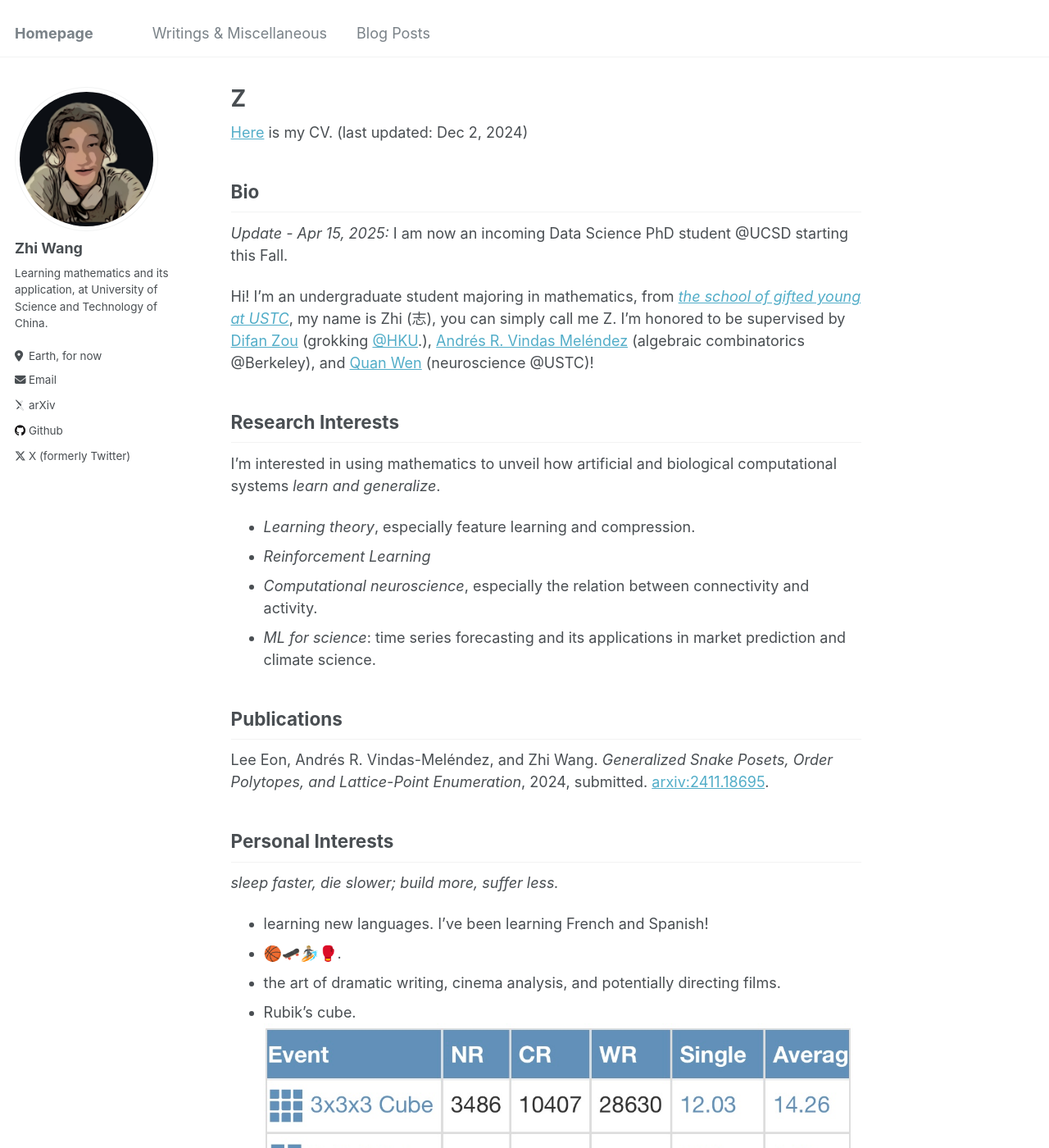
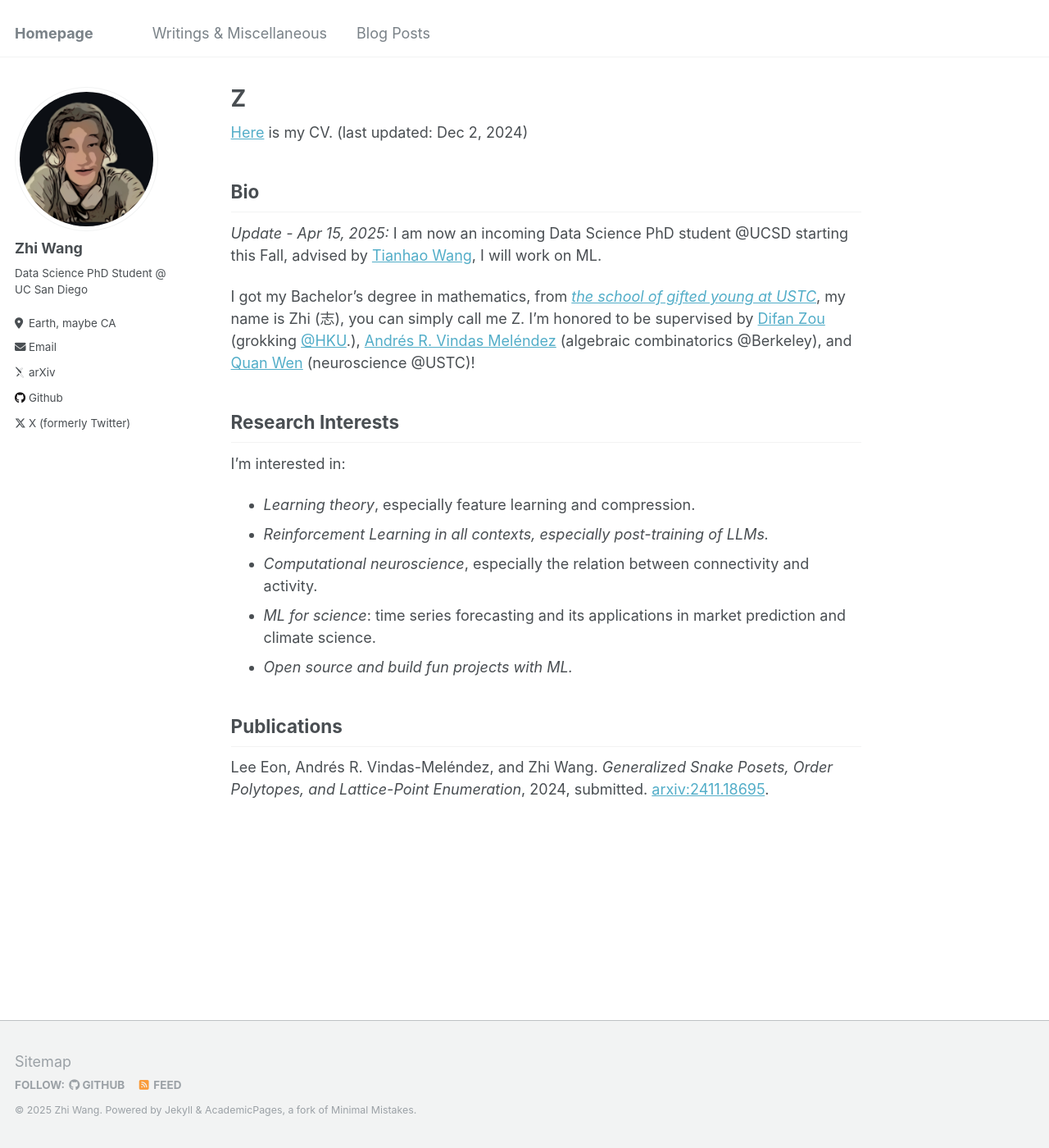
Before and after one commit to Zhi0467/Zhi0467.github.io, a Jekyll site: the page built from _pages/about.md, in a window 1280 px wide and 1400 px high. Shown: the whole window at 82% size. Built offline with Jekyll 4.4.1, drawn with Linux system fonts in a browser that asks for light colours; some web fonts are replaced.

Commit message:
rare update

```diff
--- a/_config.yml
+++ b/_config.yml
@@ -24,8 +24,8 @@ author:
   avatar           : "me.jpg"
   name             : "Zhi Wang"
   pronouns         : # example: "she/her"
-  bio              : "Learning mathematics and its application, at University of Science and Technology of China."
-  location         : "Earth, for now"
+  bio              : "Data Science PhD Student @ UC San Diego"
+  location         : "Earth, maybe CA"
   employer         :
   uri              : # URL
   email            : "wangzhi0467@outlook.com"
--- a/_pages/about.md
+++ b/_pages/about.md
@@ -11,29 +11,21 @@ redirect_from:
 
 Bio
 ------
-*Update - Apr 15, 2025:* I am now an incoming Data Science PhD student @UCSD starting this Fall.
+*Update - Apr 15, 2025:* I am now an incoming Data Science PhD student @UCSD starting this Fall, advised by [Tianhao Wang](https://tianhaowang.ttic.edu), I will work on ML.
 
-Hi! I'm an undergraduate student majoring in mathematics, from [*the school of gifted young at USTC*](http://en.scgy.ustc.edu.cn), my name is Zhi (志), you can simply call me Z. I'm honored to be supervised by [Difan Zou](https://difanzou.github.io) (grokking [@HKU](http://Zhi0467.github.io/files/hku_cer.pdf).), [Andrés R. Vindas Meléndez](https://math.hmc.edu/arvm/) (algebraic combinatorics @Berkeley), and [Quan Wen](http://www.wenlab.org) (neuroscience @USTC)!
+I got my Bachelor's degree in mathematics, from [*the school of gifted young at USTC*](http://en.scgy.ustc.edu.cn), my name is Zhi (志), you can simply call me Z. I'm honored to be supervised by [Difan Zou](https://difanzou.github.io) (grokking [@HKU](http://Zhi0467.github.io/files/hku_cer.pdf).), [Andrés R. Vindas Meléndez](https://math.hmc.edu/arvm/) (algebraic combinatorics @Berkeley), and [Quan Wen](http://www.wenlab.org) (neuroscience @USTC)!
 
 
 
 Research Interests
 ------
-I'm interested in using mathematics to unveil how artificial and biological computational systems *learn and generalize*.
+I'm interested in:
 - *Learning theory*, especially feature learning and compression.
-- *Reinforcement Learning*
+- *Reinforcement Learning in all contexts, especially post-training of LLMs.*
 - *Computational neuroscience*, especially the relation between connectivity and activity.
 - *ML for science*: time series forecasting and its applications in market prediction and climate science.
+- *Open source and build fun projects with ML.*
 
 Publications
 ------
 Lee Eon, Andrés R. Vindas-Meléndez, and Zhi Wang. *Generalized Snake Posets, Order Polytopes, and Lattice-Point Enumeration*, 2024, submitted. [arxiv:2411.18695](https://arxiv.org/abs/2411.18695).
-
-Personal Interests
-------
-*sleep faster, die slower; build more, suffer less.*
-- learning new languages. I've been learning French and Spanish!
-- 🏀🛹🏄🏼🥊.
-- the art of dramatic writing, cinema analysis, and potentially directing films.
-- Rubik's cube.
-![pic](http://Zhi0467.github.io/files/cubing.jpg)
```
Also changed, not shown: _portfolio/portfolio-1.md (+10 -3 lines), _portfolio/portfolio-2.md (+2 -11 lines), _portfolio/portfolio-3.md (deleted, +0 -5 lines), _portfolio/portolio-3.md (added, +6 -0 lines), _portfolio/portolio-4.md (deleted, +0 -6 lines).
